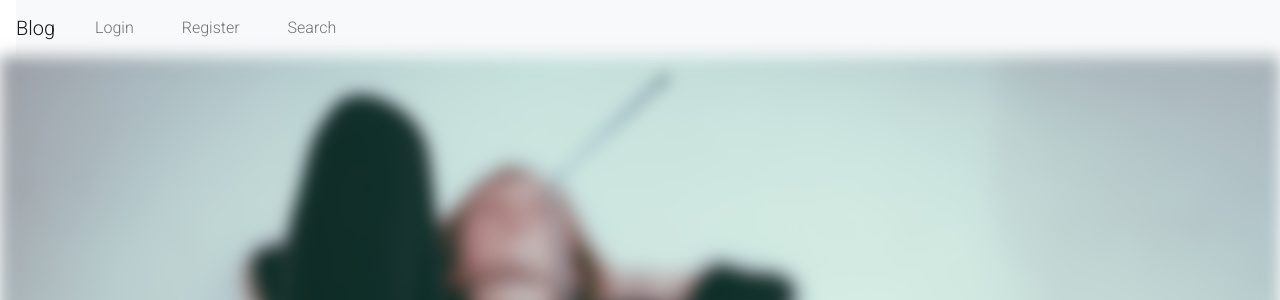
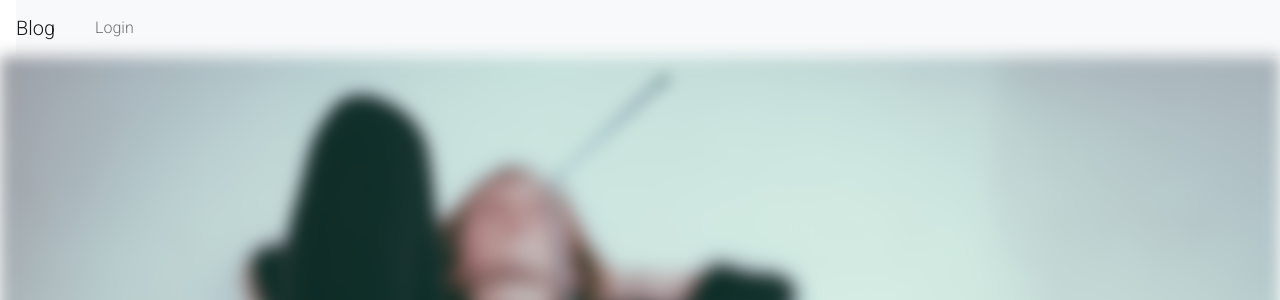
Before and after one commit to nvenkate-cyber/Review-Blog, a Flask app: page / in a window 1280 px wide. Shown: the top 300 px of the page. Run offline with Flask 2, Linux system fonts and the light colour scheme; some libraries are stand-ins or nearby versions.

Commit message:
Update nav.html

```diff
--- a/app/templates/nav.html
+++ b/app/templates/nav.html
@@ -12,12 +12,6 @@
       <li class="nav-item">
         <a class="nav-link" href="/login">Login</a>
       </li>
-      <li class="nav-item">
-        <a class="nav-link" href="/register">Register</a>
-      </li>
-      <li class="nav-item">
-        <a class="nav-link" href="/search">Search</a>
-      </li>
     </ul>
   </div>
 </nav>
```
